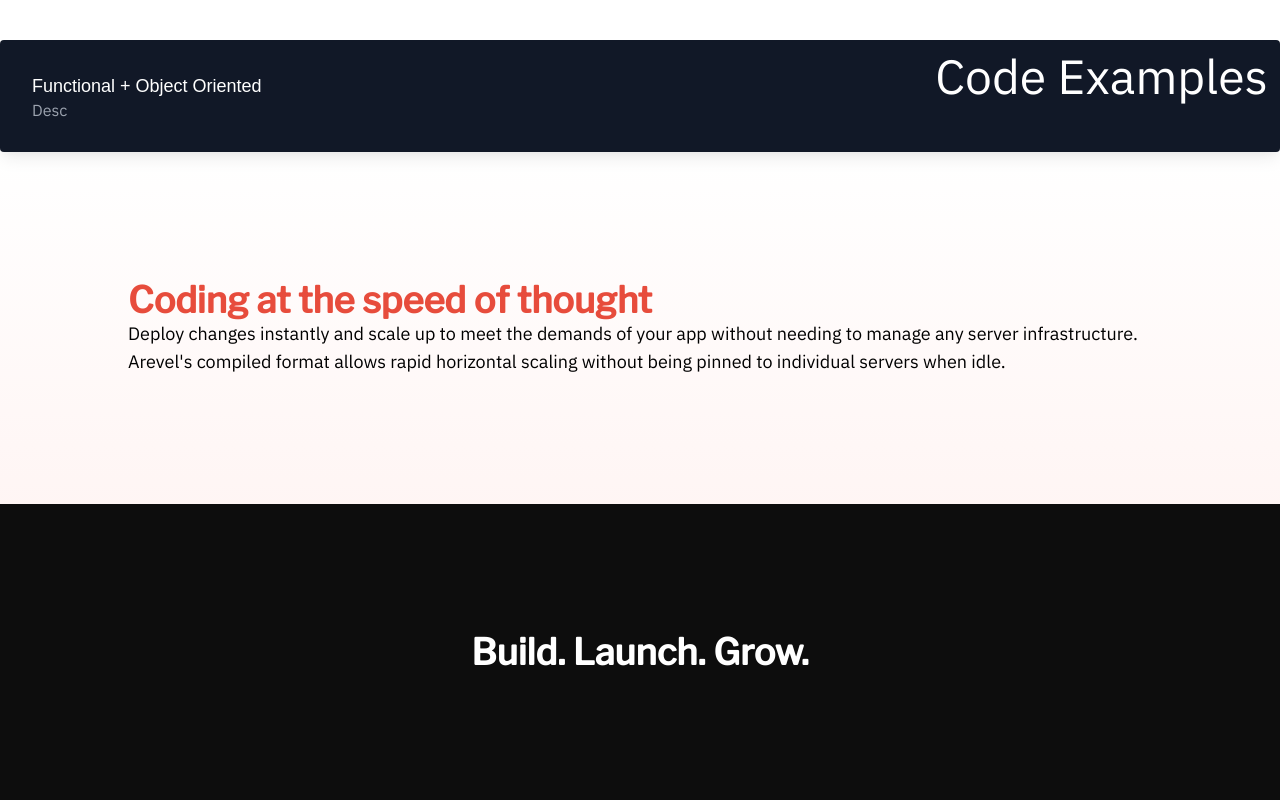
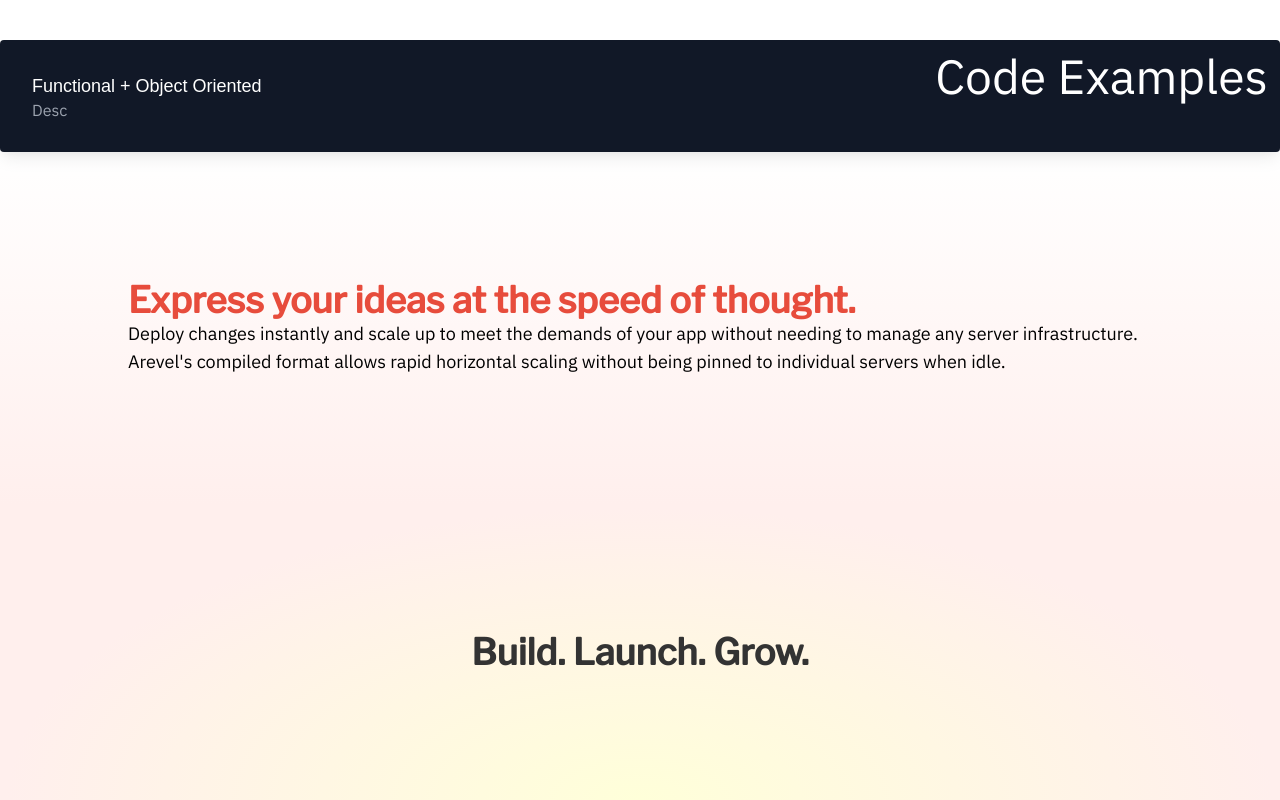
Before and after one commit to Feni/informal-landing, a plain HTML site: page landing.html in a window 1280 px wide. Shown: the part 1856-2656 px from the top of the page. Drawn offline with nearby package versions, Linux system fonts and the light colour scheme.

Commit message:
Added sunrise gradient at the bottom.

```diff
--- a/landing.html
+++ b/landing.html
@@ -150,7 +150,7 @@
       <div class="bg-fade-out">
     <section class="max-w-6xl relative mx-auto px-16 pt-32 pb-32 ">
         <h2 class="text-4xl font-heading font-bold fg-red">
-          Coding at the speed of thought
+          Express your ideas at the speed of thought.
         </h2>
         <p class="text-lg">
         Deploy changes instantly and scale up to meet the demands of your app without needing to manage any server infrastructure. Arevel's compiled format allows rapid horizontal scaling without being pinned to individual servers when idle.
@@ -159,7 +159,7 @@
       </div>
 
 
-      <div class="bg-black fg-white">
+      <div class="bg-gradient fg-white">
         <section class="max-w-6xl relative mx-auto px-16 pt-32 pb-32 ">
             <h2 class="text-4xl font-heading font-bold text-center">
               Build. Launch. Grow.
--- a/static/css/base.css
+++ b/static/css/base.css
@@ -76,7 +76,7 @@ h1, h2, h3, h4, h5 {
 .bg-fade-out {
     background-color: rgba(255, 239, 237, 0.6);
     /* background: linear-gradient(rgba(255, 255, 217, 0.35), rgba(255, 239, 237, 0.6)); */
-    background: linear-gradient(rgba(255, 255, 255, 0.35), rgba(255, 239, 237, 0.6));
+    background: linear-gradient(rgba(255, 255, 255, 0.35), rgba(255, 239, 237, 1));
 }
 
 .bg-fade-in {
@@ -96,3 +96,18 @@ h1, h2, h3, h4, h5 {
 .fg-white {
     color: white
 }
+
+.bg-gradient {
+
+    background: rgb(255,217,0);
+    /* background: radial-gradient(circle, rgba(255,217,0,1) 0%, rgba(255,89,89,1) 76%, rgba(231,76,60,1) 100%);      */
+
+    background: radial-gradient(circle, #FFFFD9 0%, #FFEFED 16%, #FFEFED 100%);
+
+    /* background: -webkit-radial-gradient(30% bottom, #FFFFD9 0%, #FFEFED 46%, #FFEFED 100%); */
+    background: radial-gradient(at 50% bottom, #FFFFD9 0%, #FFEFED 70%, #FFEFED 100%);
+
+
+    color: #333;
+
+}
```
